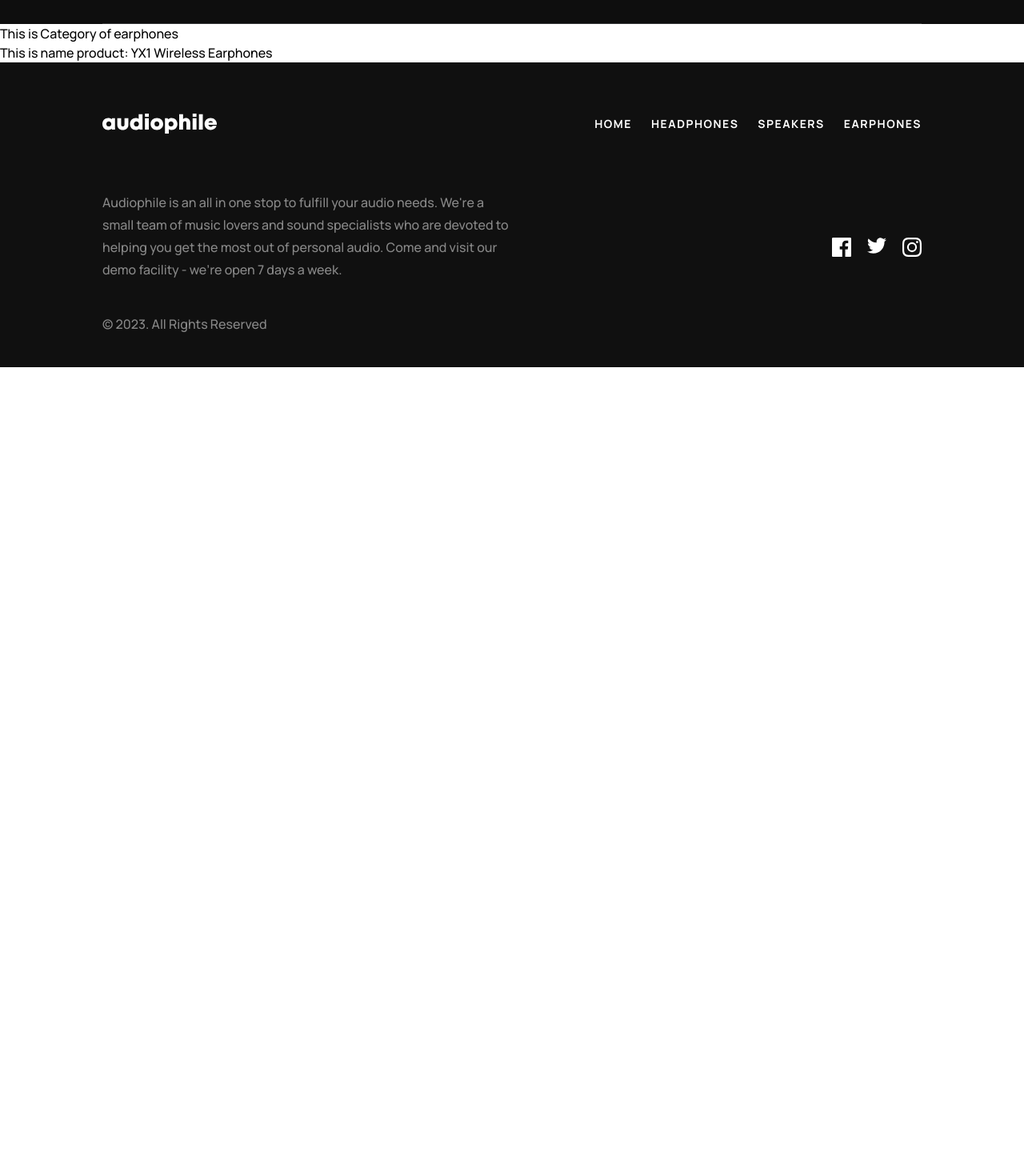
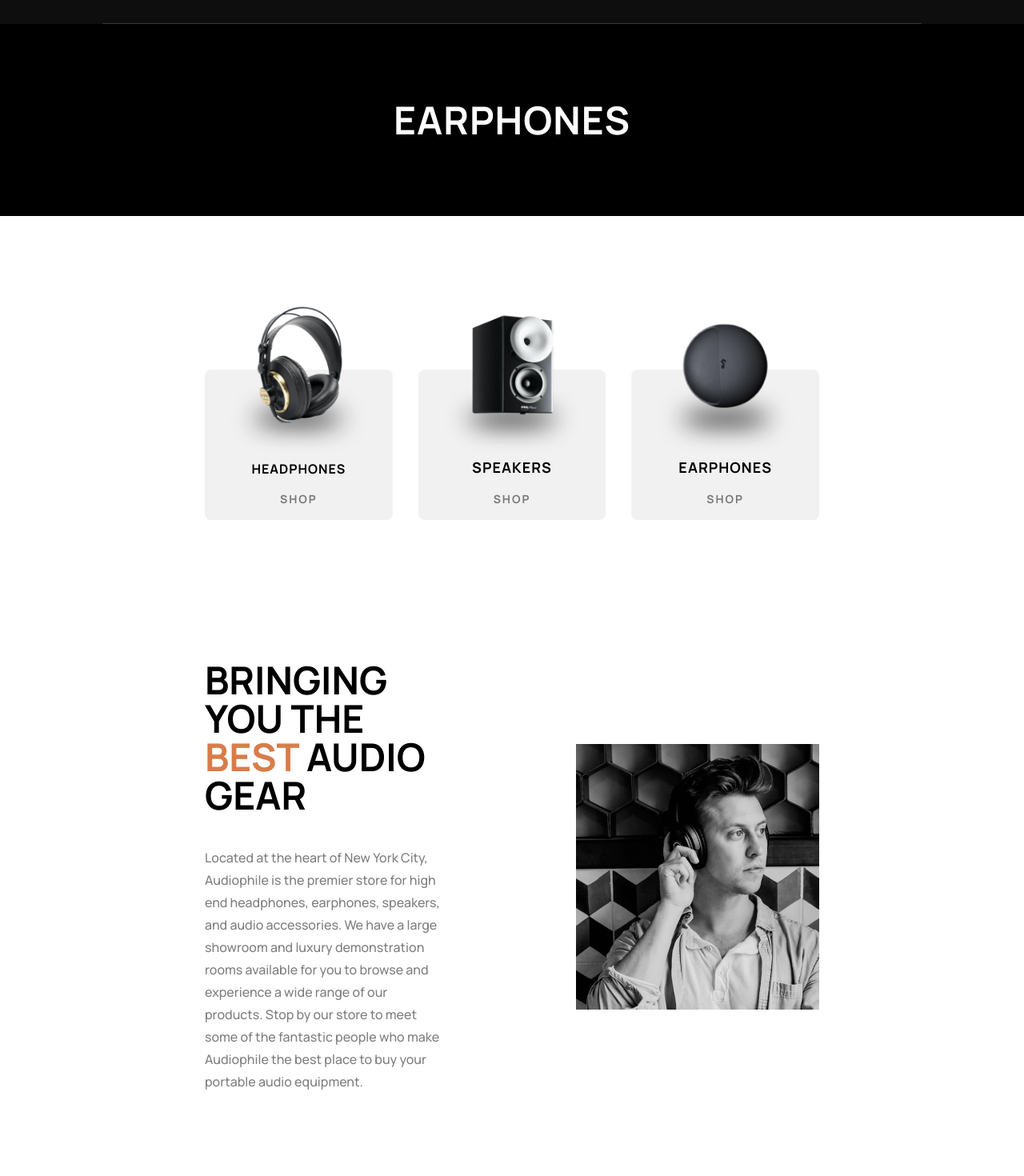
Before and after one commit to iraklikeche/audiophile-ecommerce-vue.js, a Vue app: page /category/earphones in a window 1280 px wide. Shown: the part 60-1530 px from the top of the page at 80% size. Before the commit the page ends 800 px from the top, so only its background shows below. Built offline with nearby package versions, Linux system fonts and the light colour scheme.

Commit message:
Separate sections into components

```diff
--- /dev/null
+++ b/src/components/GeneralProducts.vue
@@ -0,0 +1,52 @@
+<template>
+  <section class="general-products px-32 pt-48 pb-44">
+    <div class="container mx-auto my-0 flex gap-8">
+      <div
+        class="flex flex-col items-center justify-end pt-28 bg-[#f1f1f1] rounded-lg relative w-full"
+      >
+        <img
+          class="w-[200px] absolute bottom-[40%]"
+          src="../assets/shared/desktop/image-category-thumbnail-headphones.png"
+        />
+        <p class="text-transform: uppercase tracking-[1px] font-bold font-lg">
+          {{ data[3].category }}
+        </p>
+        <button class="my-4 text-sm font-bold opacity-50 tracking-[2px]">
+          SHOP
+        </button>
+      </div>
+      <div
+        class="flex flex-col items-center justify-end pt-16 bg-[#f1f1f1] rounded-lg relative w-full"
+      >
+        <img
+          class="w-[200px] absolute bottom-[40%]"
+          src="../assets/shared/desktop/image-category-thumbnail-speakers.png"
+        />
+        <p class="text-transform: uppercase tracking-[1px] font-bold text-lg">
+          {{ data[4].category }}
+        </p>
+        <button class="my-4 text-sm font-bold opacity-50 tracking-[2px]">
+          SHOP
+        </button>
+      </div>
+      <div
+        class="flex flex-col items-center justify-end pt-24 bg-[#f1f1f1] rounded-lg relative w-full"
+      >
+        <img
+          class="w-[200px] absolute bottom-[40%]"
+          src="../assets/shared/desktop/image-category-thumbnail-earphones.png"
+        />
+        <p class="text-transform: uppercase tracking-[1px] font-bold text-lg">
+          {{ data[0].category }}
+        </p>
+        <button class="my-4 text-sm font-bold opacity-50 tracking-[2px]">
+          SHOP
+        </button>
+      </div>
+    </div>
+  </section>
+</template>
+
+<script setup>
+import data from "../data.json";
+</script>
--- /dev/null
+++ b/src/components/LastSection.vue
@@ -0,0 +1,22 @@
+<template>
+  <section class="pb-32 px-32">
+    <div class="grid grid-cols-2 gap-40 items-center">
+      <div>
+        <h2 class="text-black transform: uppercase text-5xl font-bold">
+          Bringing you the <span class="text-[#D87D4A]">best</span> audio gear
+        </h2>
+        <p class="text-black font-medium opacity-50 mt-10 leading-7">
+          Located at the heart of New York City, Audiophile is the premier store
+          for high end headphones, earphones, speakers, and audio accessories.
+          We have a large showroom and luxury demonstration rooms available for
+          you to browse and experience a wide range of our products. Stop by our
+          store to meet some of the fantastic people who make Audiophile the
+          best place to buy your portable audio equipment.
+        </p>
+      </div>
+      <div>
+        <img src="../assets//shared/desktop/image-best-gear.jpg" />
+      </div>
+    </div>
+  </section>
+</template>
--- a/src/views/HomeView.vue
+++ b/src/views/HomeView.vue
@@ -1,4 +1,6 @@
 <script setup>
+import GeneralProducts from "../components/GeneralProducts.vue";
+import LastSection from "../components/LastSection.vue";
 import data from "../data.json";
 </script>
 
@@ -36,52 +38,7 @@ import data from "../data.json";
     </div>
   </section>
   <main>
-    <section class="general-products px-32 pt-48 pb-44">
-      <div class="container mx-auto my-0 flex gap-8">
-        <div
-          class="flex flex-col items-center justify-end pt-28 bg-[#f1f1f1] rounded-lg relative w-full"
-        >
-          <img
-            class="w-[200px] absolute bottom-[40%]"
-            src="../assets/shared/desktop/image-category-thumbnail-headphones.png"
-          />
-          <p class="text-transform: uppercase tracking-[1px] font-bold font-lg">
-            {{ data[3].category }}
-          </p>
-          <button class="my-4 text-sm font-bold opacity-50 tracking-[2px]">
-            SHOP
-          </button>
-        </div>
-        <div
-          class="flex flex-col items-center justify-end pt-16 bg-[#f1f1f1] rounded-lg relative w-full"
-        >
-          <img
-            class="w-[200px] absolute bottom-[40%]"
-            src="../assets/shared/desktop/image-category-thumbnail-speakers.png"
-          />
-          <p class="text-transform: uppercase tracking-[1px] font-bold text-lg">
-            {{ data[4].category }}
-          </p>
-          <button class="my-4 text-sm font-bold opacity-50 tracking-[2px]">
-            SHOP
-          </button>
-        </div>
-        <div
-          class="flex flex-col items-center justify-end pt-24 bg-[#f1f1f1] rounded-lg relative w-full"
-        >
-          <img
-            class="w-[200px] absolute bottom-[40%]"
-            src="../assets/shared/desktop/image-category-thumbnail-earphones.png"
-          />
-          <p class="text-transform: uppercase tracking-[1px] font-bold text-lg">
-            {{ data[0].category }}
-          </p>
-          <button class="my-4 text-sm font-bold opacity-50 tracking-[2px]">
-            SHOP
-          </button>
-        </div>
-      </div>
-    </section>
+    <GeneralProducts />
 
     <section class="product pb-32 px-32">
       <div
@@ -149,26 +106,7 @@ import data from "../data.json";
       </div>
     </section>
 
-    <section class="pb-32 px-32">
-      <div class="grid grid-cols-2 gap-40 items-center">
-        <div>
-          <h2 class="text-black transform: uppercase text-5xl font-bold">
-            Bringing you the <span class="text-[#D87D4A]">best</span> audio gear
-          </h2>
-          <p class="text-black font-medium opacity-50 mt-10 leading-7">
-            Located at the heart of New York City, Audiophile is the premier
-            store for high end headphones, earphones, speakers, and audio
-            accessories. We have a large showroom and luxury demonstration rooms
-            available for you to browse and experience a wide range of our
-            products. Stop by our store to meet some of the fantastic people who
-            make Audiophile the best place to buy your portable audio equipment.
-          </p>
-        </div>
-        <div>
-          <img src="../assets//shared/desktop/image-best-gear.jpg" />
-        </div>
-      </div>
-    </section>
+    <LastSection />
   </main>
 </template>
 
--- a/src/views/ProductsByCategory.vue
+++ b/src/views/ProductsByCategory.vue
@@ -1,23 +1,27 @@
 <template>
-  <!-- <div>
-    <h1>this is {{ category }}</h1>
-    <p>Hi {{ categoryData.name }}</p>
-  </div> -->
-  <div>
-    <h1>This is Category of {{ category }}</h1>
-    <!-- Display products for the selected category -->
-    <div v-for="product in categoryProducts" :key="product.id">
+  <div
+    class="flex justify-center items-center py-24 text-white bg-black tracking-[1px]"
+  >
+    <h1 class="text-5xl font-bold transform: uppercase">{{ category }}</h1>
+    <!-- <div v-for="product in categoryProducts" :key="product.id">
       <p>This is name product: {{ product.name }}</p>
-      <!-- Add other product details here -->
+    </div> -->
+  </div>
+
+  <main>
+    <div class="px-32">
+      <GeneralProducts />
+      <LastSection />
     </div>
-  </div>
+  </main>
 </template>
 
 <script setup>
 import { ref, computed, onBeforeMount, onMounted, watch } from "vue";
 import { useRoute } from "vue-router";
-import categoryData from "../data.json";
 import { useProductStore } from "../stores/Product.js";
+import LastSection from "../components/LastSection.vue";
+import GeneralProducts from "../components/GeneralProducts.vue";
 
 const route = useRoute();
 const category = computed(() => route.params.category);
@@ -38,17 +42,6 @@ watch(route, async () => {
   }
 });
 
-// watch(route, async () => {
-//   try {
-//     categoryProducts.value = route.params.category;
-//     if (categoryProducts.value) {
-//       await getCategoryDataByName();
-//     }
-//   } catch (error) {
-//     console.error("Error during onMounted:", error);
-//   }
-// });
-
 onBeforeMount(() => {
   const categoryName = route.params.category;
   const dataForCategory = categoryStore.getCategoryDataByName(categoryName);
```
